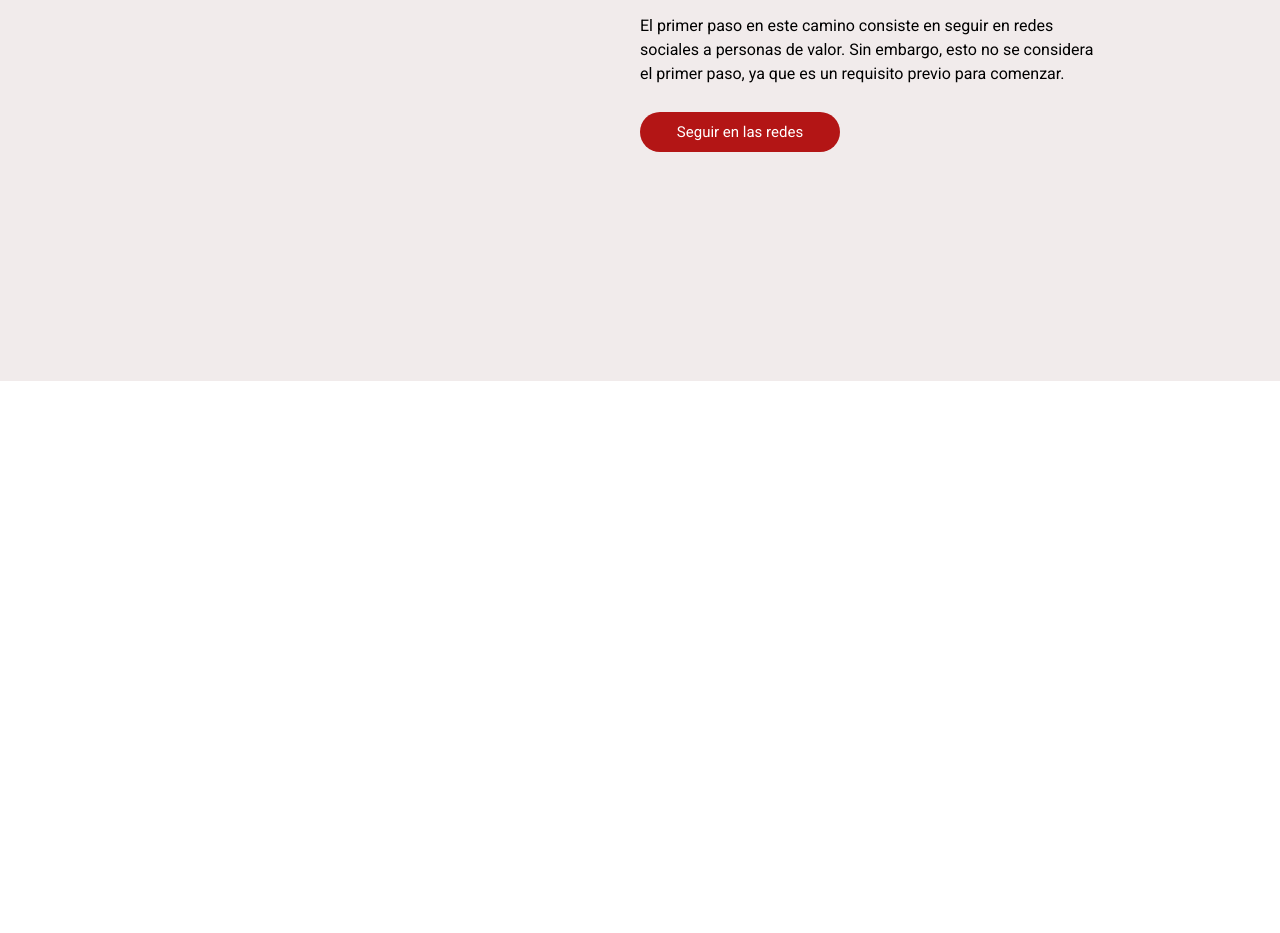
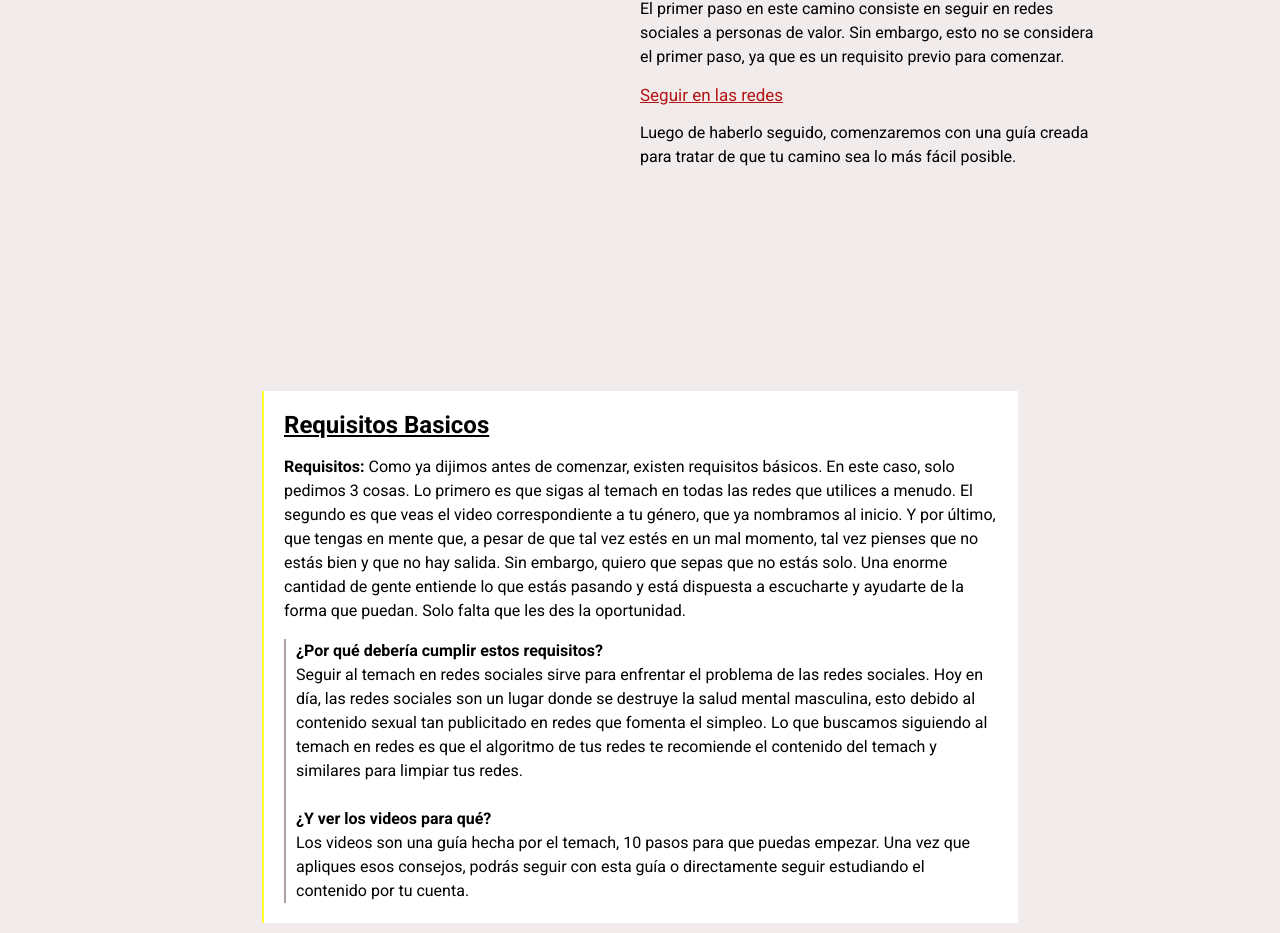
Before and after one commit to Maximiliano17/Temach_Blog, a React (Vite) app: page /Guia in a window 1280 px wide. Shown: the part 1219-2152 px from the top of the page. Before the commit the page ends 1600 px from the top, so only its background shows below. Built offline with nearby package versions, Linux system fonts and the light colour scheme.

Commit message:
Subir requisitos de guia

```diff
--- a/src/componets/Comienzo.jsx
+++ b/src/componets/Comienzo.jsx
@@ -12,10 +12,9 @@ function Comienzo(){
                  className={styles.video}
                  url='https://youtube.com/shorts/TgoEBntmQ6U?si=MIxxMSHEH165CqBd'
                  controls = {true}
-                 playing={true}
+                 playing={false}
                  width='290px'
                  height='80%'
-                 config={{ youtube: { playerVars: { start: 10 } } }}
                 />
             </article>
             <section className={styles.infoShort}>
@@ -27,11 +26,30 @@ function Comienzo(){
                El primer paso en este camino consiste en seguir en redes sociales a personas de valor. Sin embargo, esto no se considera el primer paso, ya que es un requisito previo para comenzar.
               </p>
               <div className={styles.redes}>
-               <button>
+               <a  href="https://eltemach.net/" target="_BLANCK">
                 Seguir en las redes
-               </button>
+               </a>
               </div>
+              <p>
+               Luego de haberlo seguido, comenzaremos con una guía creada para tratar de que tu camino sea lo más fácil posible.
+              </p>
             </section>
+         </div>
+         <div className={styles.Pasos}>
+           <article className={styles.requisitosBasicos}>
+             <h2>Requisitos Basicos</h2>
+             <p>
+              <span>Requisitos: </span>Como ya dijimos antes de comenzar, existen requisitos básicos. En este caso, solo pedimos 3 cosas. Lo primero es que sigas al temach en todas las redes que utilices a menudo. El segundo es que veas el video correspondiente a tu género, que ya nombramos al inicio. Y por último, que tengas en mente que, a pesar de que tal vez estés en un mal momento, tal vez pienses que no estás bien y que no hay salida. Sin embargo, quiero que sepas que no estás solo. Una enorme cantidad de gente entiende lo que estás pasando y está dispuesta a escucharte y ayudarte de la forma que puedan. Solo falta que les des la oportunidad.
+             </p>
+             <p className={styles.borderP}>
+              <span>¿Por qué debería cumplir estos requisitos?</span><br></br>
+               Seguir al temach en redes sociales sirve para enfrentar el problema de las redes sociales. Hoy en día, las redes sociales son un lugar donde se destruye la salud mental masculina, esto debido al contenido sexual tan publicitado en redes que fomenta el simpleo. Lo que buscamos siguiendo al temach en redes es que el algoritmo de tus redes te recomiende el contenido del temach y similares para limpiar tus redes.
+               <br></br>
+               <br></br>
+               <span>¿Y ver los videos para qué?</span><br></br>
+                Los videos son una guía hecha por el temach, 10 pasos para que puedas empezar. Una vez que apliques esos consejos, podrás seguir con esta guía o directamente seguir estudiando el contenido por tu cuenta.
+             </p>
+           </article>
          </div>
         </>
     )
--- a/src/componets/Header.jsx
+++ b/src/componets/Header.jsx
@@ -1,4 +1,5 @@
 import { Link } from "react-router-dom"
+import { NavLink } from "react-router-dom";
 //Styles
 import styles from "../modules/Header.module.css"
 //Imagenes
@@ -9,9 +10,9 @@ function Header(){
         <>
         <header className={styles.header}>
           <nav className={styles.navBar}>
-              <Link  to={`/`}  className={styles.listitem}>
+              <NavLink exact to={`/`} className={styles.listitem} activeClassName={styles.active} >
                 Inicio
-              </Link>
+              </NavLink>
               <Link  to={`/Guia`}  className={styles.listitem}>
                 Como empezar
               </Link>
--- a/src/modules/AlfaOmega.module.css
+++ b/src/modules/AlfaOmega.module.css
@@ -52,7 +52,7 @@
 
 .videoAlfa{
     width: 80%;
-    height: 350px;
+    height: 360px;
     padding: 10px;
 }
 
--- a/src/modules/Guia.module.css
+++ b/src/modules/Guia.module.css
@@ -107,14 +107,64 @@
     gap: 1rem;
 }
 
-.redes button{
-    width: 200px;
-    height: 2.5rem;
-    color: white;
+.redes a{
     border-style: none;
     cursor: pointer;
-    background:rgb(179, 21, 21);
+    color:rgb(179, 21, 21);
     border-radius: 100px;
-    margin-top: 10px;
-    font-size: 15px;
+    font-size: 17px;
 }
+
+/*Pasos*/
+
+.Pasos{
+    width: 100%;
+    height: fit-content;
+    display: flex;
+    justify-content: center;
+    align-items: center;
+    flex-direction: column;
+    padding: 10px;
+    background-color: rgb(241, 235, 235);
+}
+
+.requisitosBasicos{
+    width: 60%;
+    height: fit-content;
+    padding: 20px;
+    display: flex;
+    justify-content: center;
+    align-items: start;
+    flex-direction: column;
+    gap: 1rem;
+    background: white;
+    border-left:solid 2px #ffff00d5;
+}
+
+.requisitosBasicos h2{
+    text-decoration: underline;
+}
+
+.requisitosBasicos p{
+    line-height: 1.5;
+    text-align: start;
+}
+
+.borderP{
+    border-left:solid 2px rgb(175, 160, 160);
+    padding-left: 10px;
+}
+
+.requisitosBasicos span{
+    font-weight: bold;
+}
+
+@media(max-width: 1250px){
+    .guiaInicio{
+    }
+
+    .infoGuia{
+        display: none;
+    }
+
+}
--- a/src/modules/Header.module.css
+++ b/src/modules/Header.module.css
@@ -42,6 +42,12 @@
     transition: 500ms;
 }
 
+.navBar a:hover,
+.navBar .active {
+  border-bottom: solid 1px white;
+  transition: 500ms;
+}
+
 .header button{
     width: 150px;
     height: 2rem;
--- a/src/modules/Home.module.css
+++ b/src/modules/Home.module.css
@@ -32,7 +32,7 @@
 
 .redContact{
     width: 50px;
-    height: 200px;
+    height: 210px;
     position: absolute;
     right: 0;
     bottom: 0;
@@ -51,20 +51,13 @@
     display: flex;
     justify-content: center;
     align-items: center;
+    color: white;
+    transition: 500ms;
 }
 
-.redContact img{
-    width: 90%;
-    height: 90%;
-    object-fit: contain;
-    display: flex;
-    justify-content: center;
-    align-items: center;
-    cursor: pointer;
-}
-
-.iconoG img{
-    width: 83%;
+.redContact a:hover{
+    color: rgb(179, 21, 21);
+    transition: 500ms;
 }
 
 .infoHome{
--- a/src/views/GuiaView.jsx
+++ b/src/views/GuiaView.jsx
@@ -15,11 +15,11 @@ function Guia(){
             <section className={styles.videoGuia}>
              <ReactPlayer
                  className={styles.video}
-                 url='https://www.youtube.com/live/fBhIw70HAGU?si=MdQsS6hVXZquym6t'
+                 url='https://youtu.be/1Z29SPNuuTM?si=b-BcjULSM5ppqs-r'
                  controls = {true}
-                 width='80%'
-                 height='60%'
-                />
+                 playing={true}
+
+              />
             </section>
             <section className={styles.infoGuia}>
                 <h1>Comienza el camino del alfa</h1>
@@ -30,6 +30,7 @@ function Guia(){
           </div>
          </div>
          <Comienzo />
+
         </>
     )
 }
--- a/src/views/Home.jsx
+++ b/src/views/Home.jsx
@@ -19,9 +19,21 @@ function Home(){
           </section>
         </div>
         <div className={styles.redContact}>
-            <a href="https://www.youtube.com/@ELTEMACH" target="_BLANCK"><img src={iconY} loading="lary" alt="Icono De Youtube" title="Canal Oficial" /></a>
-            <a href="https://www.instagram.com/eltemach/" target="_BLANCK"><img src={iconI} loading="lary" alt="Icono De Instagram" title="Canal Oficial" /></a>
-            <a className={styles.iconoG} target="_BLANCK" href="https://www.twitch.tv/eltemach"><img src={iconT} loading="lary" alt="Icono De Facebook" title="Canal Oficial" /></a>
+            <a href="https://www.youtube.com/@ELTEMACH" target="_BLANCK">
+             <svg  xmlns="http://www.w3.org/2000/svg"  width="30"  height="30"  viewBox="0 0 24 24"  fill="none"  stroke="currentColor"  stroke-width="2"  stroke-linecap="round"  stroke-linejoin="round"  class="icon icon-tabler icons-tabler-outline icon-tabler-brand-youtube"><path stroke="none" d="M0 0h24v24H0z" fill="none"/><path d="M2 8a4 4 0 0 1 4 -4h12a4 4 0 0 1 4 4v8a4 4 0 0 1 -4 4h-12a4 4 0 0 1 -4 -4v-8z" /><path d="M10 9l5 3l-5 3z" /></svg>
+            </a>
+            <a href="https://www.instagram.com/eltemach/" target="_BLANCK">
+             <svg  xmlns="http://www.w3.org/2000/svg"  width="30"  height="30"  viewBox="0 0 24 24"  fill="none"  stroke="currentColor"  stroke-width="2"  stroke-linecap="round"  stroke-linejoin="round"  class="icon icon-tabler icons-tabler-outline icon-tabler-brand-instagram"><path stroke="none" d="M0 0h24v24H0z" fill="none"/><path d="M4 4m0 4a4 4 0 0 1 4 -4h8a4 4 0 0 1 4 4v8a4 4 0 0 1 -4 4h-8a4 4 0 0 1 -4 -4z" /><path d="M12 12m-3 0a3 3 0 1 0 6 0a3 3 0 1 0 -6 0" /><path d="M16.5 7.5l0 .01" /></svg>
+            </a>
+            <a target="_BLANCK" href="https://www.twitch.tv/eltemach">
+             <svg  xmlns="http://www.w3.org/2000/svg"  width="30"  height="30"  viewBox="0 0 24 24"  fill="none"  stroke="currentColor"  stroke-width="2"  stroke-linecap="round"  stroke-linejoin="round"  class="icon icon-tabler icons-tabler-outline icon-tabler-brand-twitch"><path stroke="none" d="M0 0h24v24H0z" fill="none"/><path d="M4 5v11a1 1 0 0 0 1 1h2v4l4 -4h5.584c.266 0 .52 -.105 .707 -.293l2.415 -2.414c.187 -.188 .293 -.442 .293 -.708v-8.585a1 1 0 0 0 -1 -1h-14a1 1 0 0 0 -1 1z" /><path d="M16 8l0 4" /><path d="M12 8l0 4" /></svg>
+            </a>
+            <a href="https://x.com/el_temach" target="_BLANCK">
+             <svg  xmlns="http://www.w3.org/2000/svg"  width="30"  height="30"  viewBox="0 0 24 24"  fill="none"  stroke="currentColor"  stroke-width="2"  stroke-linecap="round"  stroke-linejoin="round"  class="icon icon-tabler icons-tabler-outline icon-tabler-brand-x"><path stroke="none" d="M0 0h24v24H0z" fill="none"/><path d="M4 4l11.733 16h4.267l-11.733 -16z" /><path d="M4 20l6.768 -6.768m2.46 -2.46l6.772 -6.772" /></svg>
+            </a>
+            <a target="_BLANCK" href="https://www.tiktok.com/@el_temach?lang=es">
+             <svg  xmlns="http://www.w3.org/2000/svg"  width="30"  height="30"  viewBox="0 0 24 24"  fill="none"  stroke="currentColor"  stroke-width="2"  stroke-linecap="round"  stroke-linejoin="round"  class="icon icon-tabler icons-tabler-outline icon-tabler-brand-tiktok"><path stroke="none" d="M0 0h24v24H0z" fill="none"/><path d="M21 7.917v4.034a9.948 9.948 0 0 1 -5 -1.951v4.5a6.5 6.5 0 1 1 -8 -6.326v4.326a2.5 2.5 0 1 0 4 2v-11.5h4.083a6.005 6.005 0 0 0 4.917 4.917z" /></svg>
+            </a>
          </div>
         </>
     )
```
